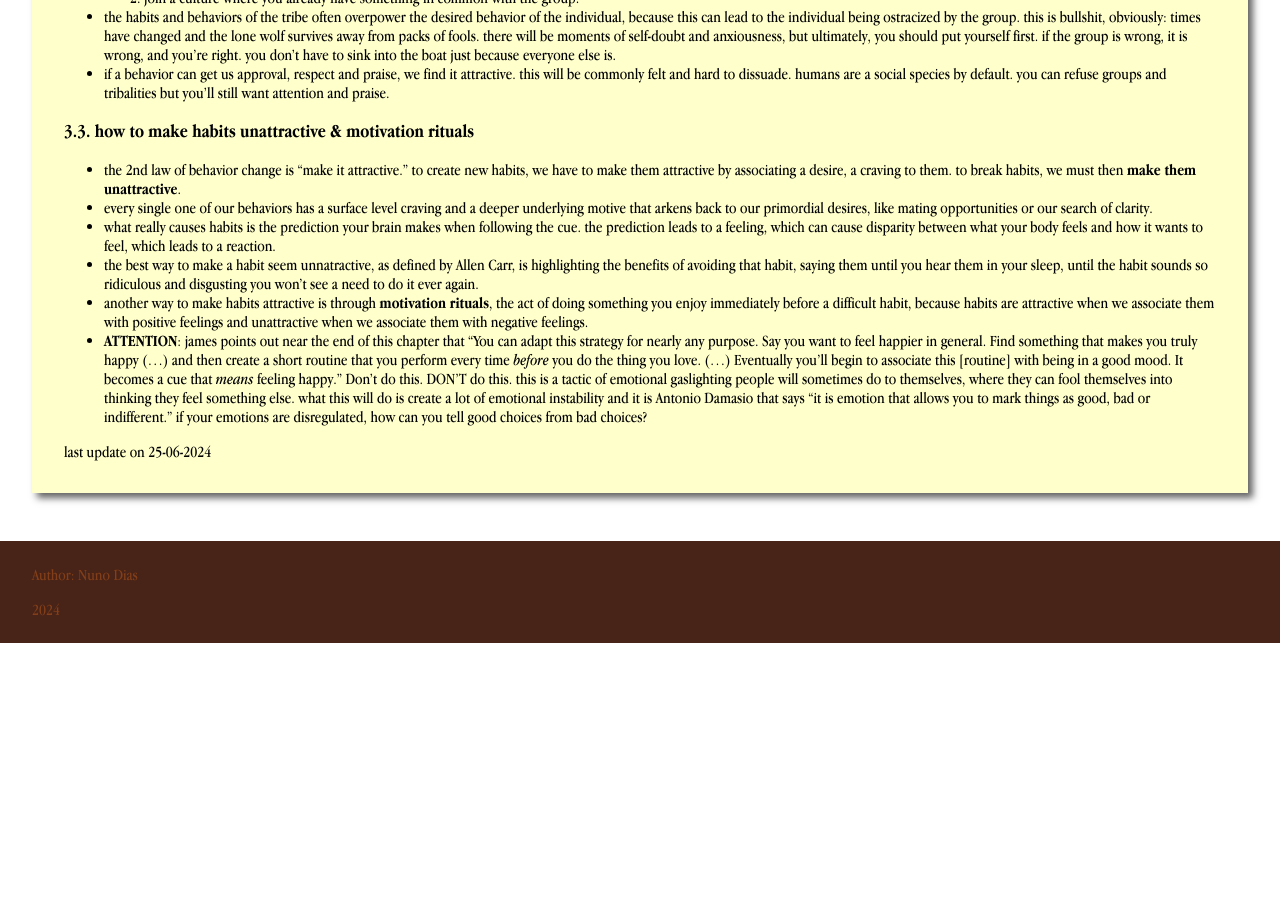
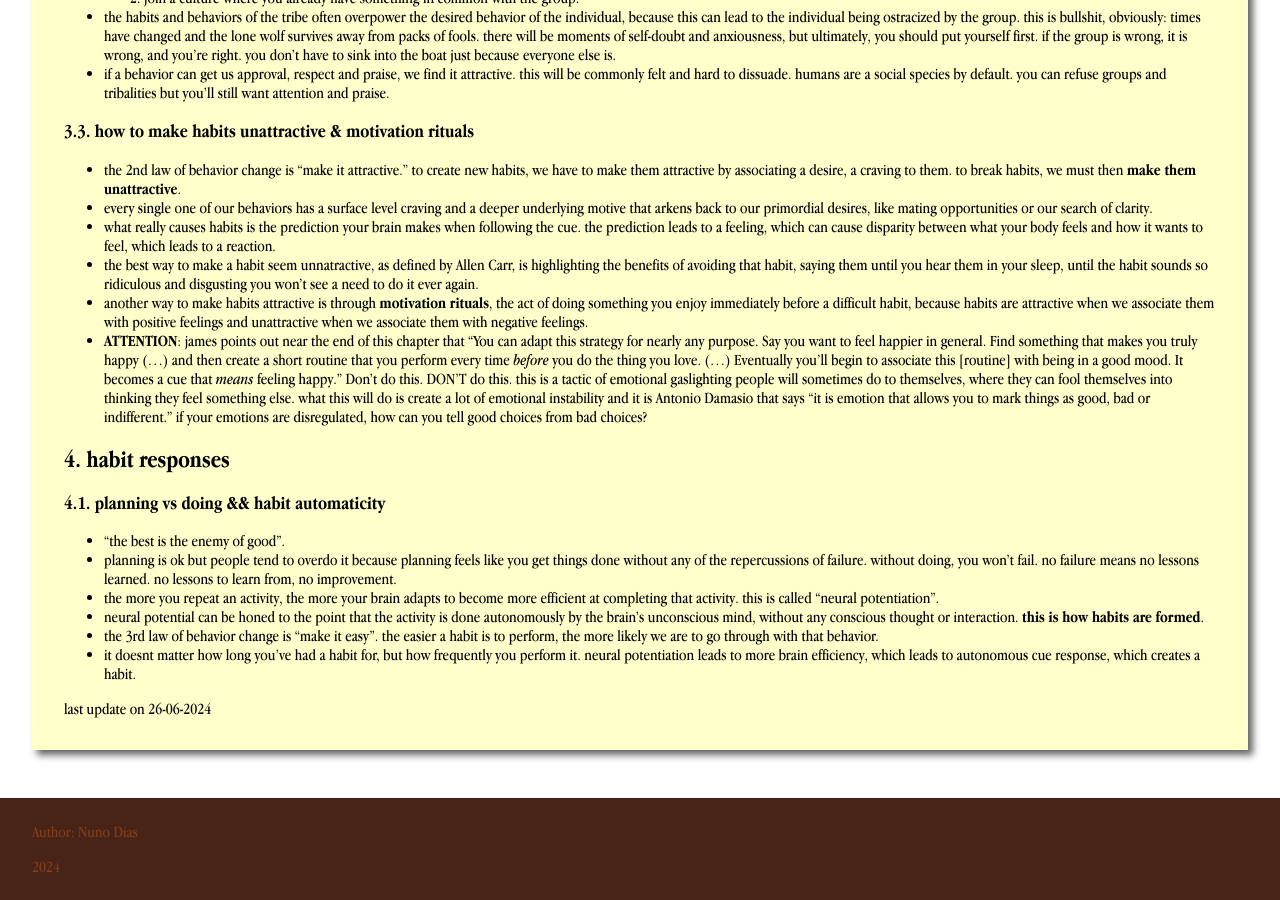
Before and after one commit to shodanwashere/shodanwashere.github.io, a Jekyll site: the page built from blog/_posts/2024-06-22-atomichabits.md, in a window 1280 px wide and 900 px high, scrolled down 2357 px. Built offline with Jekyll 4.4.1, drawn with Linux system fonts in a browser that asks for light colours; before the commit the page ends 3000 px from its top, so only the background shows below that.

Commit message:
Updated atomic habits post

```diff
--- a/blog/_posts/2024-06-22-atomichabits.md
+++ b/blog/_posts/2024-06-22-atomichabits.md
@@ -95,4 +95,15 @@ Here are some lessons learned from James Clear's Atomic Habits. I'll be updating
 - another way to make habits attractive is through **motivation rituals**, the act of doing something you enjoy immediately before a difficult habit, because habits are attractive when we associate them with positive feelings and unattractive when we associate them with negative feelings.
 - **ATTENTION**: james points out near the end of this chapter that "You can adapt this strategy for nearly any purpose. Say you want to feel happier in general. Find something that makes you truly happy (...) and then create a short routine that you perform every time _before_ you do the thing you love. (...) Eventually you'll begin to associate this [routine] with being in a good mood. It becomes a cue that _means_ feeling happy." Don't do this. DON'T do this. this is a tactic of emotional gaslighting people will sometimes do to themselves, where they can fool themselves into thinking they feel something else. what this will do is create a lot of emotional instability and it is Antonio Damasio that says "it is emotion that allows you to mark things as good, bad or indifferent." if your emotions are disregulated, how can you tell good choices from bad choices?
 
-last update on 25-06-2024
+## 4. habit responses
+
+### 4.1. planning vs doing && habit automaticity
+
+- "the best is the enemy of good".
+- planning is ok but people tend to overdo it because planning feels like you get things done without any of the repercussions of failure. without doing, you won't fail. no failure means no lessons learned. no lessons to learn from, no improvement.
+- the more you repeat an activity, the more your brain adapts to become more efficient at completing that activity. this is called "neural potentiation".
+- neural potential can be honed to the point that the activity is done autonomously by the brain's unconscious mind, without any conscious thought or interaction. **this is how habits are formed**.
+- the 3rd law of behavior change is "make it easy". the easier a habit is to perform, the more likely we are to go through with that behavior.
+- it doesnt matter how long you've had a habit for, but how frequently you perform it. neural potentiation leads to more brain efficiency, which leads to autonomous cue response, which creates a habit.
+
+last update on 26-06-2024
```
